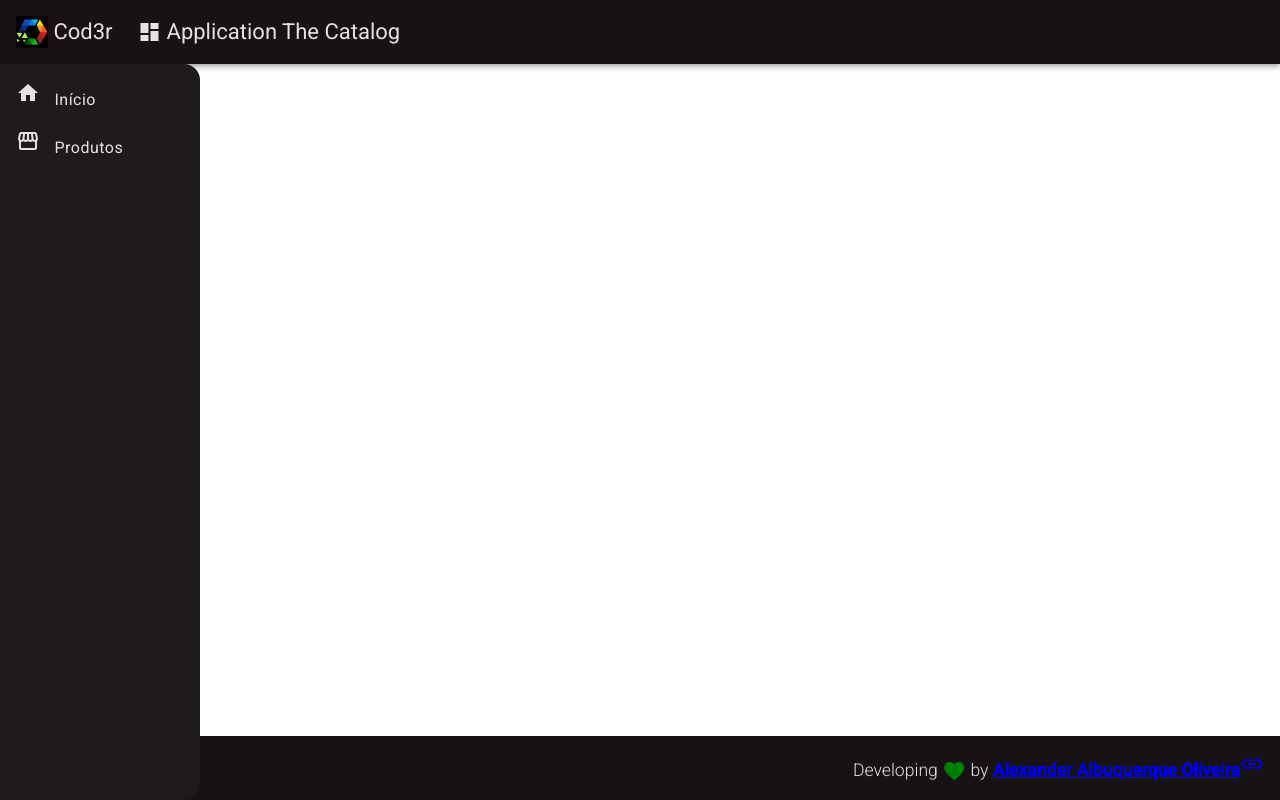
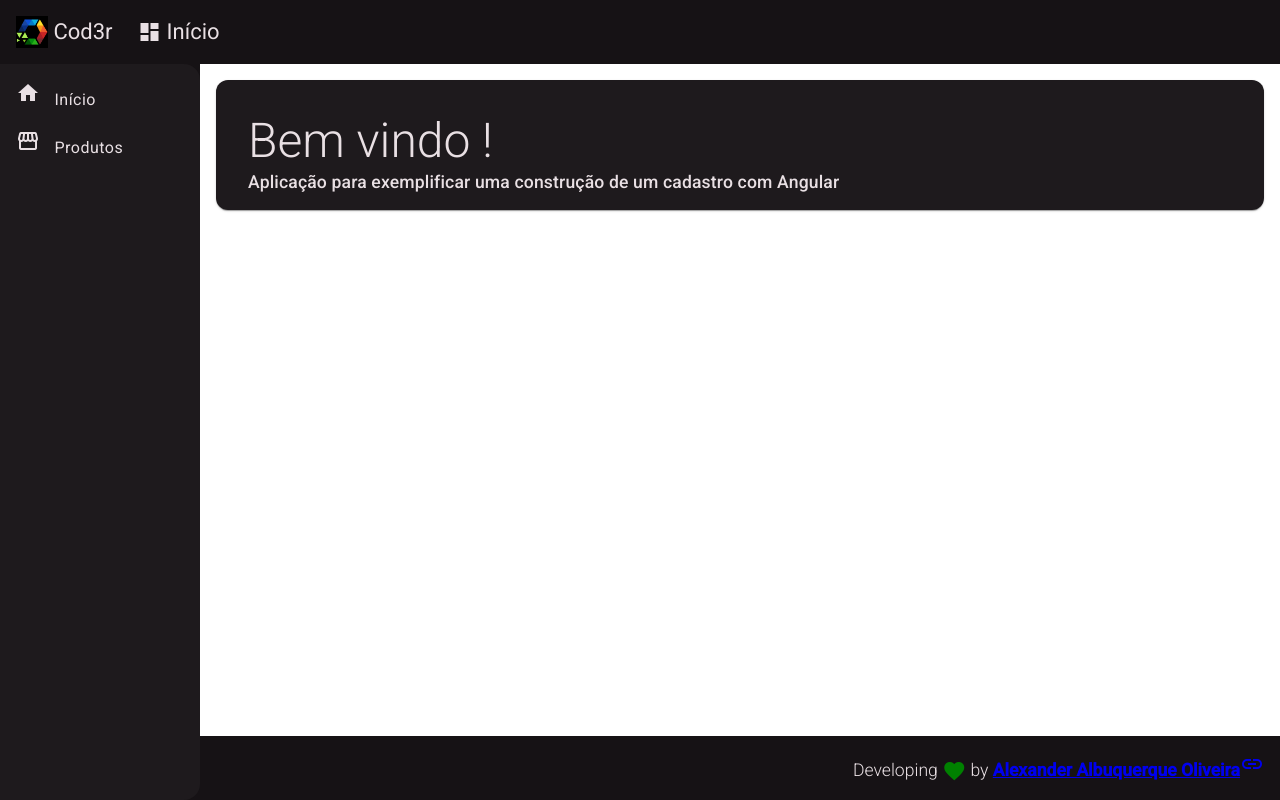
Before and after one commit to alexander1914/angular-fundamentals-9, an Angular app in the folder products-catolog/frontend/: page / in a window 1280 px wide. Built offline with nearby package versions, Linux system fonts and the light colour scheme.

Commit message:
Criando view para home da aplicação

```diff
--- a/products-catolog/frontend/src/app/app.component.ts
+++ b/products-catolog/frontend/src/app/app.component.ts
@@ -3,11 +3,12 @@ import { RouterOutlet } from '@angular/router';
 import { HeaderComponent } from "./components/template/header/header.component";
 import { FooterComponent } from './components/template/footer/footer.component';
 import { NavComponent } from './components/template/nav/nav.component';
+import { HomeComponent } from './views/home/home.component';
 
 @Component({
   selector: 'app-root',
   standalone: true,
-  imports: [RouterOutlet, HeaderComponent, FooterComponent, NavComponent],
+  imports: [RouterOutlet, HeaderComponent, FooterComponent, NavComponent, HomeComponent],
   templateUrl: 'app.component.html'
 })
 export class AppComponent {
--- a/products-catolog/frontend/src/app/components/template/header/header.component.html
+++ b/products-catolog/frontend/src/app/components/template/header/header.component.html
@@ -8,7 +8,7 @@
     <span class="title-group">
       <a>
         <i class="material-icons">dashboard</i>
-        Application The Catalog
+        Início
       </a>
     </span>
 </mat-toolbar>
--- a/products-catolog/frontend/src/app/components/template/nav/nav.component.css
+++ b/products-catolog/frontend/src/app/components/template/nav/nav.component.css
@@ -10,3 +10,8 @@
 .sidenav i {
     padding-right: 10px;
 }
+
+.content{
+    padding: 16px;
+    background-color: #FFF;
+}
--- a/products-catolog/frontend/src/app/components/template/nav/nav.component.html
+++ b/products-catolog/frontend/src/app/components/template/nav/nav.component.html
@@ -12,4 +12,7 @@
             </a>
         </mat-nav-list>
     </mat-sidenav>
+    <mat-sidenav-content class="content">
+        <app-home></app-home>
+    </mat-sidenav-content>
 </mat-sidenav-container>
--- a/products-catolog/frontend/src/app/components/template/nav/nav.component.ts
+++ b/products-catolog/frontend/src/app/components/template/nav/nav.component.ts
@@ -2,11 +2,12 @@ import { Component } from '@angular/core';
 
 import { MatSidenavModule} from '@angular/material/sidenav'
 import { MatListModule } from '@angular/material/list'
+import { HomeComponent } from "../../../views/home/home.component";
 
 @Component({
   selector: 'app-nav',
   standalone: true,
-  imports: [MatSidenavModule, MatListModule],
+  imports: [MatSidenavModule, MatListModule, HomeComponent],
   templateUrl: './nav.component.html',
   styleUrl: './nav.component.css'
 })
--- /dev/null
+++ b/products-catolog/frontend/src/app/views/home/home.component.css
@@ -0,0 +1,13 @@
+.home .title{
+    font-size: 3rem;
+    font-weight: 300;
+    line-height: 1.2;
+}
+
+.home .subtitle {
+    font-size: 1.1rem;
+}
+
+.my-card-content {
+    padding: 16px;
+  }
--- /dev/null
+++ b/products-catolog/frontend/src/app/views/home/home.component.html
@@ -0,0 +1,8 @@
+<mat-card class="home my-card-content">
+    <mat-card-header>
+        <mat-card-title class="title">Bem vindo !</mat-card-title>
+        <mat-card-subtitle class="subtitle">
+            Aplicação para exemplificar uma construção de um cadastro com Angular
+        </mat-card-subtitle>
+    </mat-card-header>
+</mat-card>
```
Also changed, not shown: products-catolog/frontend/src/app/views/home/home.component.ts (added, +14 -0 lines).
